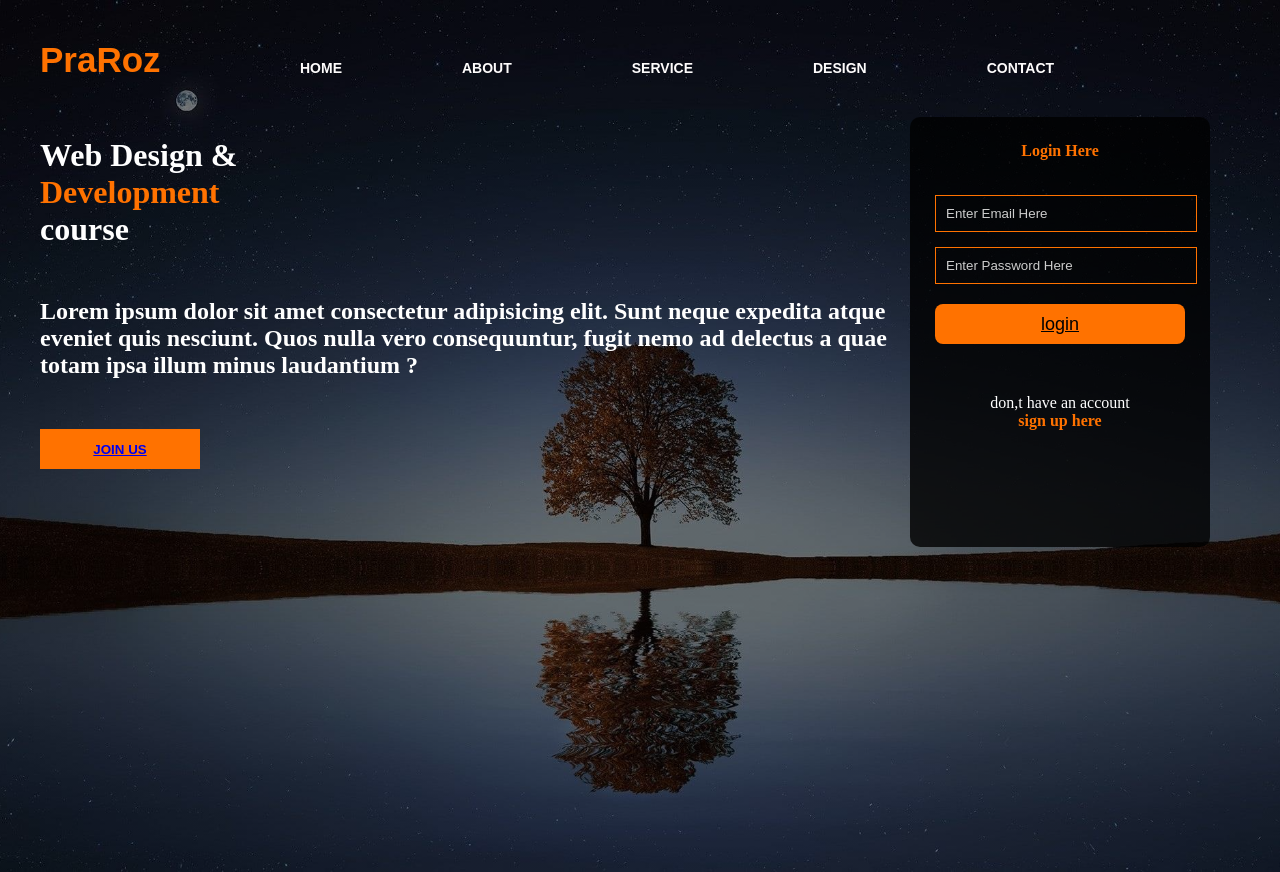
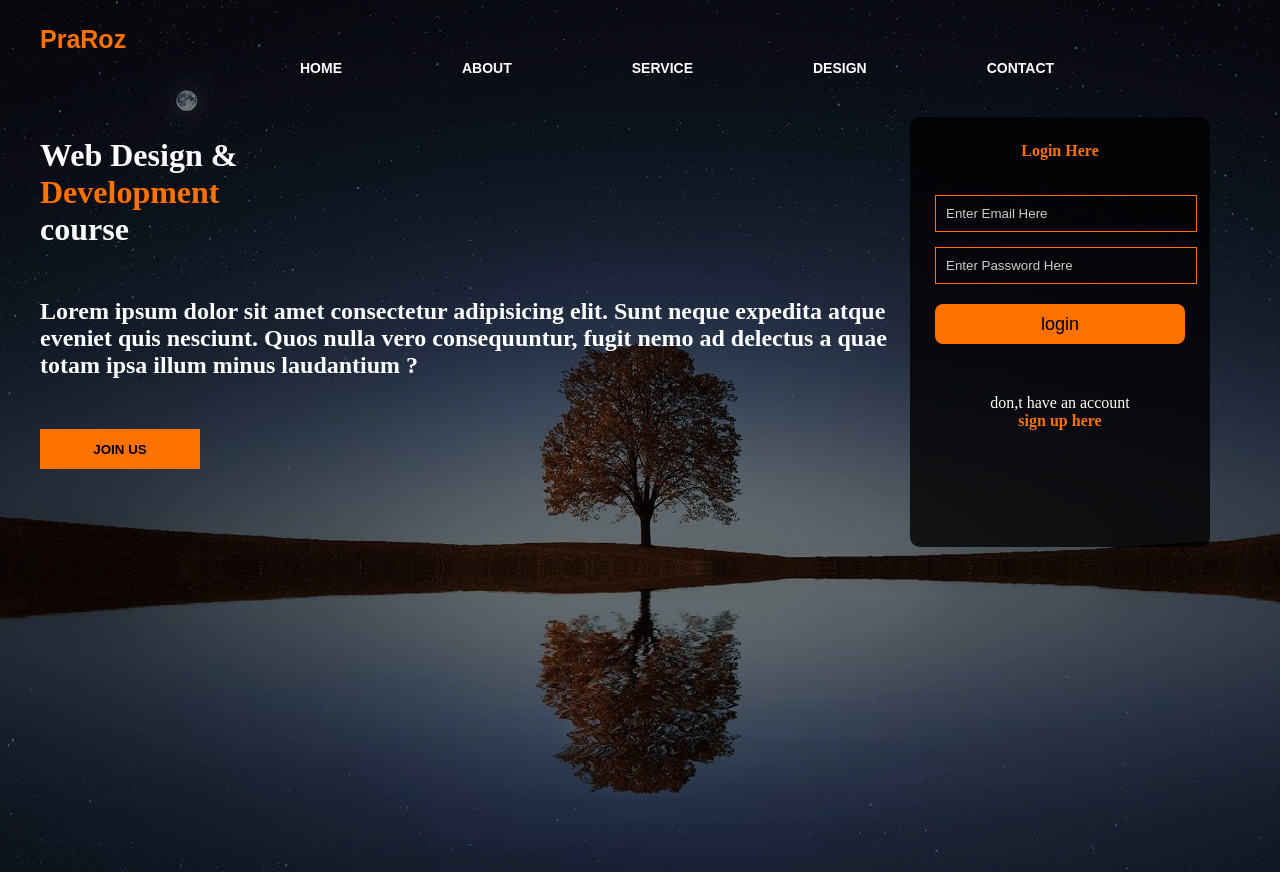
Before and after one commit to shobhitsrivastav05/project1, a plain HTML site: page index.html in a window 1280 px wide. Drawn offline with Linux system fonts and the light colour scheme.

Commit message:
Add files via upload

```diff
--- a/index.html
+++ b/index.html
@@ -10,6 +10,7 @@
     <link rel="stylesheet" href="">
 
 </head>
+<body>
 <div class="main">
     <div class="navbar">
         <div class="icon">
@@ -23,14 +24,16 @@
                 <li><a href="#">DESIGN</a></li>
                 <li><a href="#">CONTACT</a></li>
             </ul>
+
         </div>
         <div class="content">
             <h1>Web Design & <br><span>Development</span> <br>course</h1>
 
             <p><b>
-                    <h2>Lorem ipsum dolor sit amet consectetur adipisicing elit. Sunt neque expedita atque <br>eveniet
+                    <h2> Lorem ipsum dolor sit amet consectetur adipisicing elit. Sunt neque expedita atque <br>eveniet
                         quis nesciunt. Quos nulla vero consequuntur, fugit nemo ad delectus a quae <br>totam ipsa illum
-                        minus laudantium ?</h2>
+                        minus laudantium ?
+                    </h2>
             </p></b>
             <button class="cn"><a href="#"><b>JOIN US</b></a></button>
 
@@ -38,7 +41,7 @@
                 <h2>Login Here</h2>
                 <input type="email" name="email" placeholder="Enter Email Here">
                 <input type="password" name="" placeholder="Enter Password Here">
-                <button class="btn"><a href="#">login</a></button>
+                <button class="btn">login</a></button>
 
                 <p class="link">
                     don,t have an account<br><a href="#">sign up here</a>
--- a/style.css
+++ b/style.css
@@ -27,11 +27,11 @@
 
 .logo{
     color:#ff7200;
-    font-size: 35px;
+    font-size: 25px;
     font-family: Arial;
     padding-left: 0px;
-    padding-top: 40px;
-    margin-left: 0px;
+    padding-top: 25px;
+
 }
 
 ul{
@@ -93,21 +93,18 @@ ul li a:hover{
     height: 40px;
     background: #ff7200;
     border: none;
+    text-decoration: none;
 }
 
-.cn{
-    text-underline-offset: none;
-
-}
-.content.cn a{
+/* purani class over lap kar rahi thi cn ki  */
+.cn a{
     text-decoration: none;
-    color: #110101;
-    transition: 3s ease;
-    font-size: medium;
-  text-decoration: none;
+    color: black;
+    display: black;
 }
 .cn:hover{
     background-color: #fff;
+    text-decoration: none;
 }
 
 .form{
```
